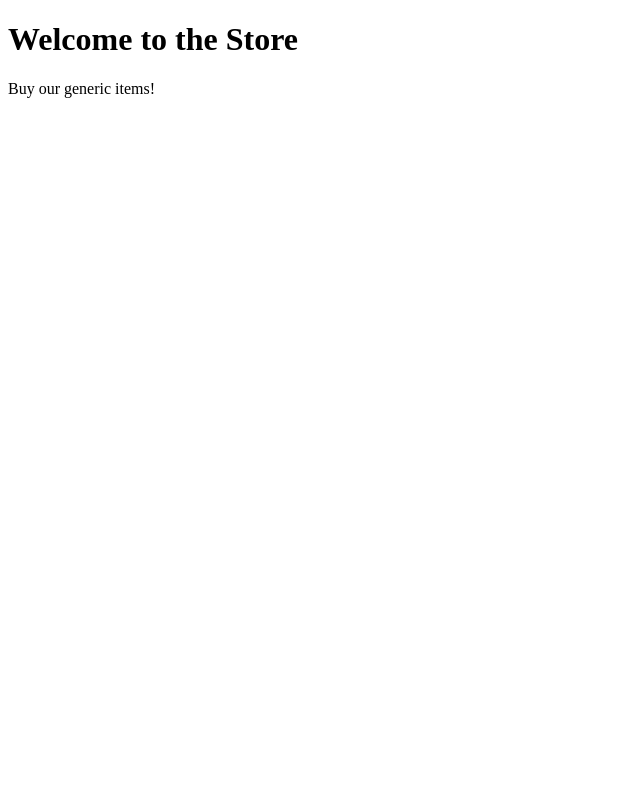
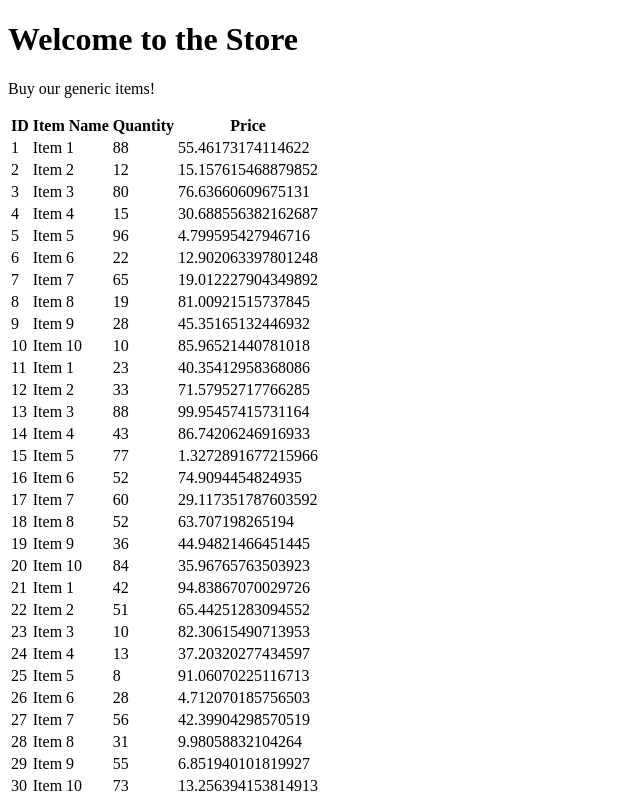
Before and after one commit to rtmoffat/demo_site, a Flask app: page /store in a window 1280 px wide. Shown: the whole page, without its empty margins (0-640 px from the left). Before the commit the page ends 98 px from the top, so only its background shows below. Run offline with Flask 3, Linux system fonts and the light colour scheme; data comes from the database, SQL or seed files in the repository; both versions use the stored data as it was after the commit.

Commit message:
Added inventory list

```diff
--- a/main.py
+++ b/main.py
@@ -1,4 +1,5 @@
 from flask import Flask, render_template, request, redirect, url_for
+import random
 
 app = Flask(__name__)
 
@@ -26,7 +27,28 @@ def init_db():
     conn.commit()
     conn.close()
 
+def populate_inventory():
+    items = [
+        ("Item 1", random.randint(1, 100), random.uniform(1.0, 100.0)),
+        ("Item 2", random.randint(1, 100), random.uniform(1.0, 100.0)),
+        ("Item 3", random.randint(1, 100), random.uniform(1.0, 100.0)),
+        ("Item 4", random.randint(1, 100), random.uniform(1.0, 100.0)),
+        ("Item 5", random.randint(1, 100), random.uniform(1.0, 100.0)),
+        ("Item 6", random.randint(1, 100), random.uniform(1.0, 100.0)),
+        ("Item 7", random.randint(1, 100), random.uniform(1.0, 100.0)),
+        ("Item 8", random.randint(1, 100), random.uniform(1.0, 100.0)),
+        ("Item 9", random.randint(1, 100), random.uniform(1.0, 100.0)),
+        ("Item 10", random.randint(1, 100), random.uniform(1.0, 100.0))
+    ]
+
+    conn = sqlite3.connect('database.db')
+    cursor = conn.cursor()
+    cursor.executemany('INSERT INTO inventory (item_name, quantity, price) VALUES (?, ?, ?)', items)
+    conn.commit()
+    conn.close()
+
 init_db()
+populate_inventory()
 
 def query_db(query, args=(), one=False):
     conn = sqlite3.connect('database.db')
@@ -53,7 +75,9 @@ def login():
 
 @app.route('/store')
 def store():
-    return render_template('store.html')
+    query = 'SELECT * FROM inventory'
+    items = query_db(query)
+    return render_template('store.html', items=items)
 
 if __name__ == '__main__':
     app.run(debug=True)
--- a/templates/store.html
+++ b/templates/store.html
@@ -8,6 +8,22 @@
     <div class="store-container">
         <h1>Welcome to the Store</h1>
         <p>Buy our generic items!</p>
+        <table>
+            <tr>
+                <th>ID</th>
+                <th>Item Name</th>
+                <th>Quantity</th>
+                <th>Price</th>
+            </tr>
+            {% for item in items %}
+            <tr>
+                <td>{{ item[0] }}</td>
+                <td>{{ item[1] }}</td>
+                <td>{{ item[2] }}</td>
+                <td>{{ item[3] }}</td>
+            </tr>
+            {% endfor %}
+        </table>
     </div>
 </body>
 </html>
```
Also changed, not shown: database.db.
